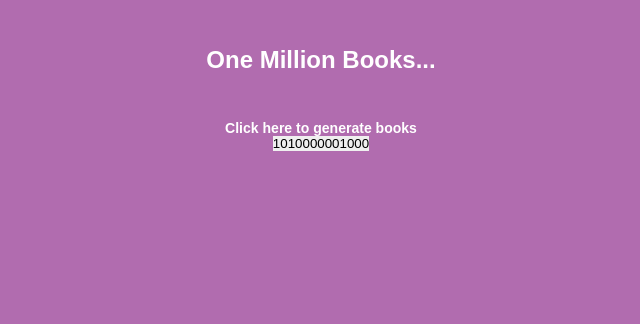
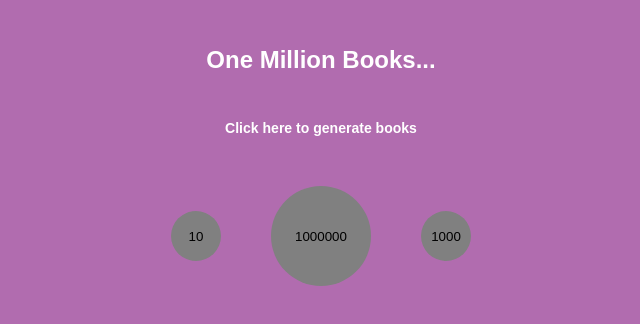
Before and after one commit to melanienolan/one-million-books, a React (Create React App) app: page / in a window 1280 px wide. Shown: the top 324 px of the page, without its empty margins (319-959 px from the left). Built offline with nearby package versions, Linux system fonts and the light colour scheme.

Commit message:
add styles for new generate buttons

```diff
--- a/src/App.css
+++ b/src/App.css
@@ -44,11 +44,24 @@ header h1 {
 .book--container-empty h3 {
   color: #ffffff;
 }
-.button--generate {
+.button--holder {
+  display: flex;
+  justify-content: space-between;
+  align-items: center;
+  height: 200px;
+  width: 300px;
+}
+[class^="button--generate"] {
+  border-radius: 50%;
+  background-color: grey;
+}
+.button--generate-large {
   width: 100px;
   height: 100px;
-  border-radius: 50%;
-  background-color: center;
+}
+.button--generate-small {
+  width: 50px;
+  height: 50px;
 }
 .book--container-full {
   /*display: none;*/
```
